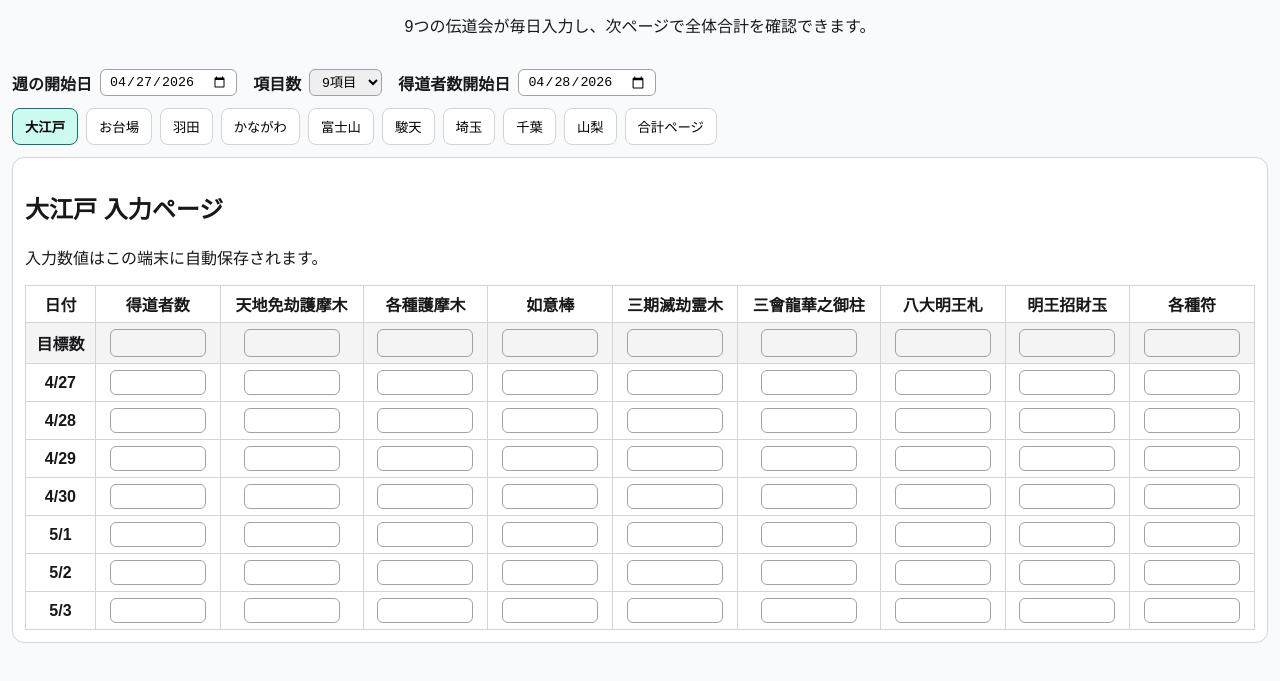
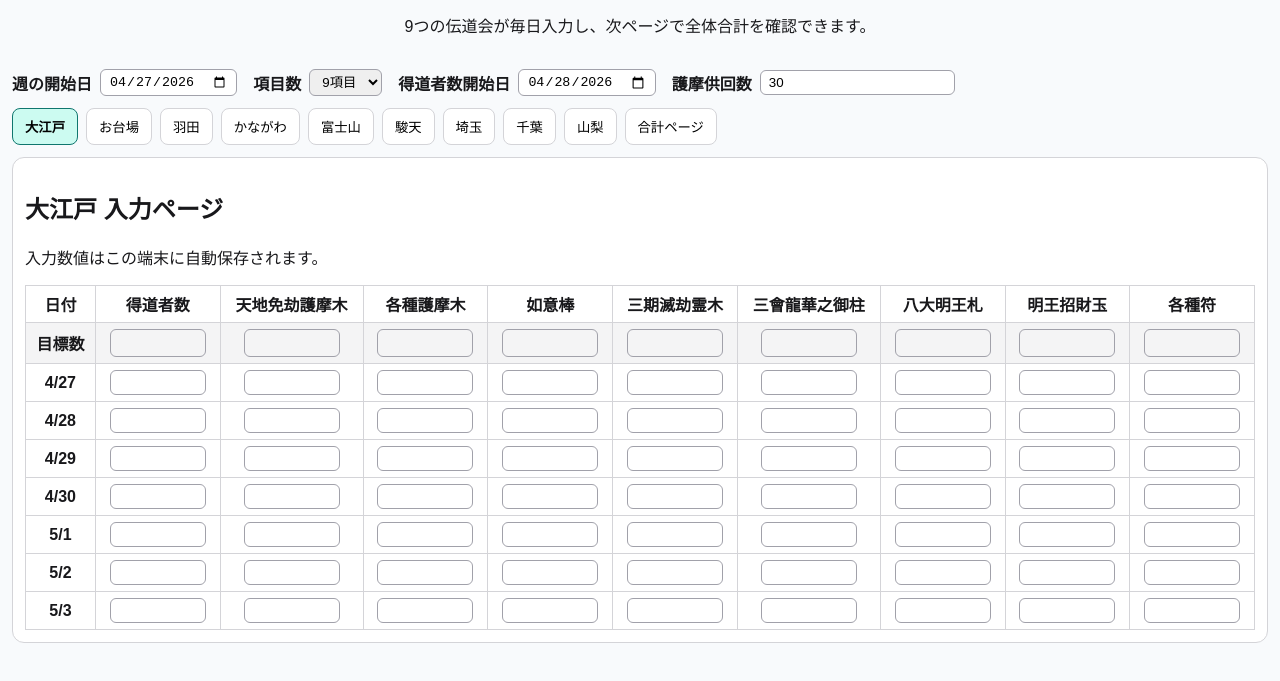
Before and after one commit to kusanaginoturugi/Dailytally, a plain HTML site: page index.html in a window 1280 px wide. Shown: the part 69-750 px from the top of the page. Drawn offline with Linux system fonts and the light colour scheme.

Commit message:
Make ceremony number configurable

```diff
--- a/app.js
+++ b/app.js
@@ -19,6 +19,7 @@ const pageContainer = document.getElementById("pageContainer");
 const weekStartInput = document.getElementById("weekStart");
 const itemCountSelect = document.getElementById("itemCount");
 const seekerStartInput = document.getElementById("seekerStart");
+const ceremonyNumberInput = document.getElementById("ceremonyNumber");
 
 let state = loadState();
 let activeTab = state.settings.activeTab || fellowshipNames[0];
@@ -33,6 +34,7 @@ function init() {
   weekStartInput.value = state.settings.weekStart;
   itemCountSelect.value = String(state.settings.itemCount);
   seekerStartInput.value = state.settings.seekerStart;
+  ceremonyNumberInput.value = String(state.settings.ceremonyNumber);
 
   weekStartInput.addEventListener("change", () => {
     state.settings.weekStart = weekStartInput.value || toISODate(new Date());
@@ -48,6 +50,13 @@ function init() {
 
   seekerStartInput.addEventListener("change", () => {
     state.settings.seekerStart = seekerStartInput.value || state.settings.weekStart;
+    saveState();
+    render();
+  });
+
+  ceremonyNumberInput.addEventListener("input", () => {
+    ceremonyNumberInput.value = ceremonyNumberInput.value.replace(/\D/g, "");
+    state.settings.ceremonyNumber = Number(ceremonyNumberInput.value) || 30;
     saveState();
     render();
   });
@@ -101,6 +110,7 @@ function ensureStateShape() {
       itemCount: 9,
       activeTab: fellowshipNames[0],
       seekerStart: "2026-04-28",
+      ceremonyNumber: 30,
     };
   }
 
@@ -110,6 +120,10 @@ function ensureStateShape() {
 
   if (!state.settings.seekerStart) {
     state.settings.seekerStart = "2026-04-28";
+  }
+
+  if (!state.settings.ceremonyNumber) {
+    state.settings.ceremonyNumber = 30;
   }
 
   state.settings.itemCount = [7, 8, 9].includes(Number(state.settings.itemCount))
@@ -156,6 +170,7 @@ function loadState() {
           itemCount: 9,
           activeTab: fellowshipNames[0],
           seekerStart: "2026-04-28",
+          ceremonyNumber: 30,
         },
         fellowships: legacyParsed,
         targets: createEmptyTargets(),
@@ -171,7 +186,13 @@ function loadState() {
     const persisted = localStorage.getItem(STORAGE_KEY);
     const raw = JSON.parse(persisted || "null") || migrateLegacyState() || {};
     const loaded = {
-      settings: raw.settings || { weekStart: "", itemCount: 9, activeTab: fellowshipNames[0], seekerStart: "2026-04-28" },
+      settings: raw.settings || {
+        weekStart: "",
+        itemCount: 9,
+        activeTab: fellowshipNames[0],
+        seekerStart: "2026-04-28",
+        ceremonyNumber: 30,
+      },
       fellowships: raw.fellowships || {},
       targets: raw.targets || createEmptyTargets(),
     };
@@ -180,7 +201,13 @@ function loadState() {
     return state;
   } catch (_error) {
     return {
-      settings: { weekStart: "", itemCount: 9, activeTab: fellowshipNames[0], seekerStart: "2026-04-28" },
+      settings: {
+        weekStart: "",
+        itemCount: 9,
+        activeTab: fellowshipNames[0],
+        seekerStart: "2026-04-28",
+        ceremonyNumber: 30,
+      },
       fellowships: Object.fromEntries(fellowshipNames.map((name) => [name, {}])),
       targets: createEmptyTargets(),
     };
@@ -362,6 +389,8 @@ function renderSummaryPage() {
   const template = document.getElementById("summaryPageTemplate");
   const content = template.content.cloneNode(true);
 
+  content.querySelector("[data-summary-title]").textContent =
+    `～第${state.settings.ceremonyNumber}回八大明王護摩供　集計表～　報告数は累計数です`;
   content.querySelectorAll("[data-summary-colspan]").forEach((cell) => {
     cell.colSpan = getActiveItems().length + 1;
   });
--- a/index.html
+++ b/index.html
@@ -30,6 +30,10 @@
           得道者数開始日
           <input id="seekerStart" type="date" />
         </label>
+        <label>
+          護摩供回数
+          <input id="ceremonyNumber" type="text" inputmode="numeric" pattern="[0-9]*" />
+        </label>
       </section>
 
       <section class="tabs" aria-label="伝道会ページ切り替え">
@@ -60,7 +64,7 @@
           <table class="data-table summary-table" id="summaryTable">
             <thead>
               <tr class="summary-table-title-row">
-                <th data-summary-colspan colspan="10">～第30回八大明王護摩供　集計表～　報告数は累計数です</th>
+                <th data-summary-title data-summary-colspan colspan="10"></th>
               </tr>
               <tr class="summary-meta-row">
                 <th colspan="3">聖院名: 聖明王院</th>
```
Also changed, not shown: README.md.
